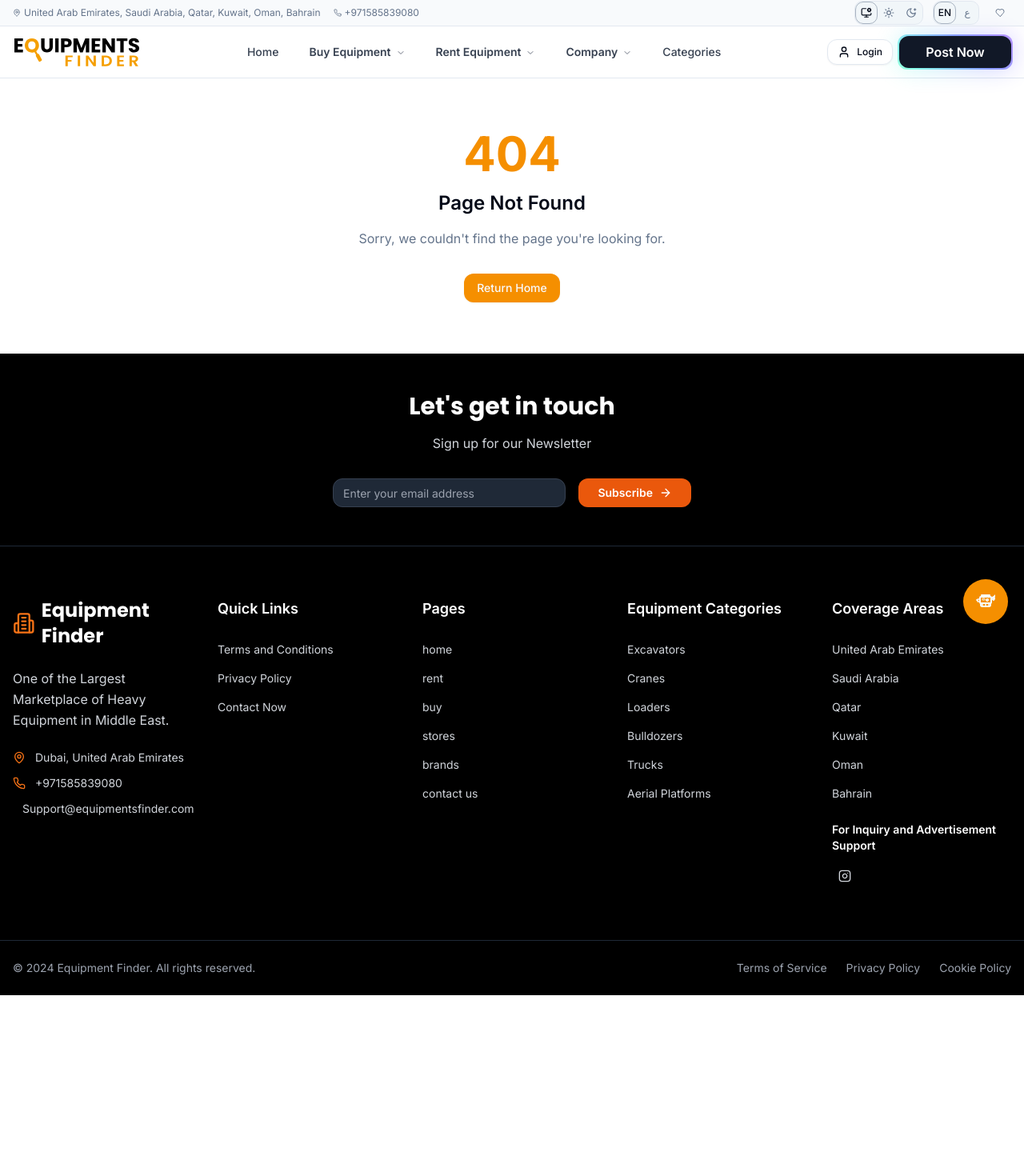
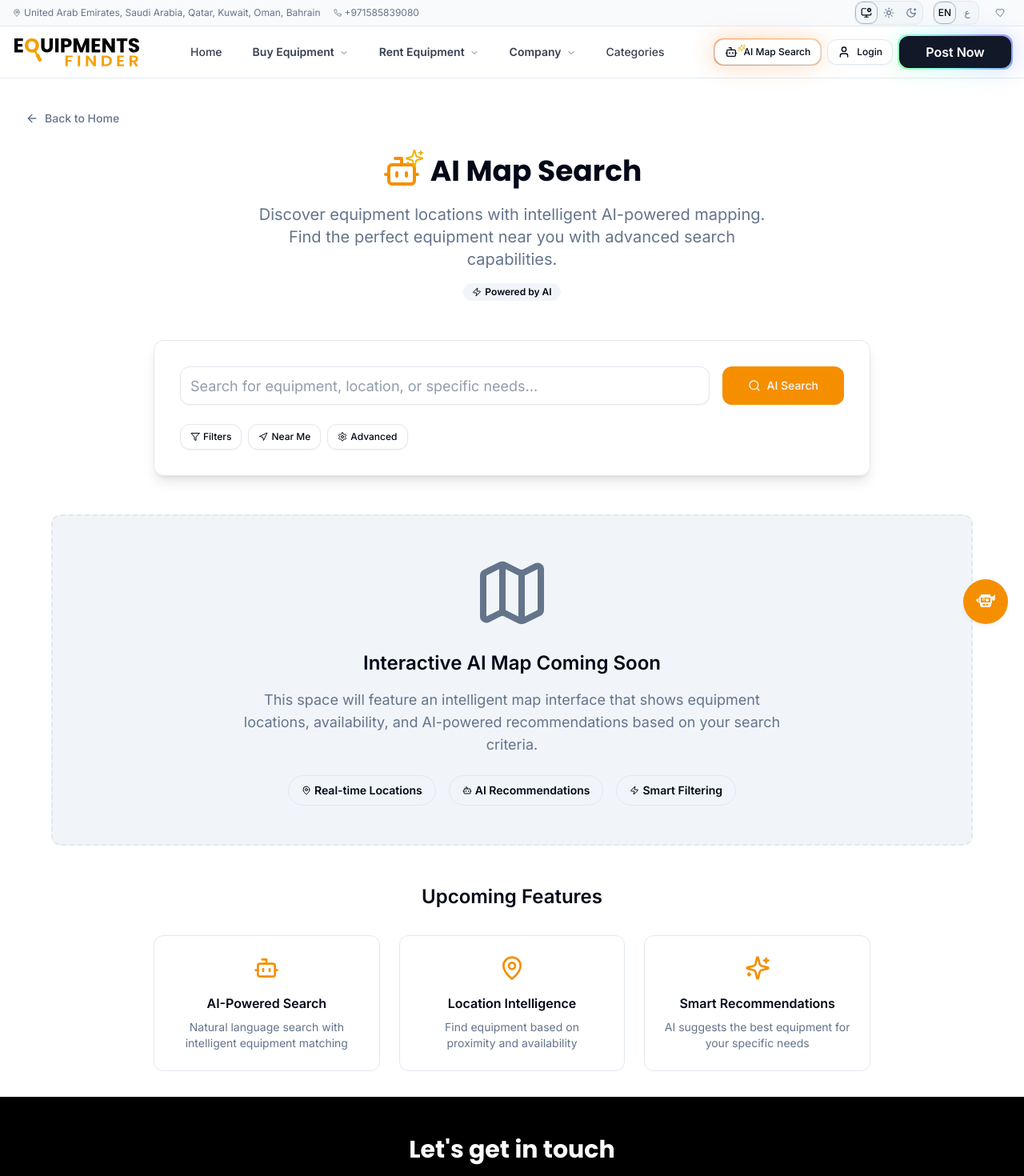
Before and after one commit to KakosoAi/ef-web, a Next.js app: page /ai-map-search in a window 1280 px wide. Before the commit this address had no page. Shown: the top 1470 px of the page at 80% size. Before the commit the page ends 1244 px from the top, so only its background shows below. Built offline with nearby package versions, Linux system fonts and the light colour scheme.

Commit message:
feat(ai-search): add ai map search page and header button
Add new AI Map Search feature with dedicated page and navigation button in header. The page includes search functionality, map placeholder, and upcoming features preview.

```diff
--- /dev/null
+++ b/app/ai-map-search/page.tsx
@@ -0,0 +1,173 @@
+'use client';
+
+import { useState } from 'react';
+import { Button } from '@/shared/ui/button';
+import { Input } from '@/shared/ui/input';
+import { Badge } from '@/shared/ui/badge';
+import {
+  MapPin,
+  Search,
+  Bot,
+  Zap,
+  Filter,
+  Settings,
+  ArrowLeft,
+  Sparkles,
+  Map,
+  Navigation,
+} from 'lucide-react';
+import Link from 'next/link';
+import Header from '@/features/layout/components/Header';
+import Footer from '@/features/layout/components/Footer';
+
+export default function AIMapSearchPage() {
+  const [searchQuery, setSearchQuery] = useState('');
+  const [isSearching, setIsSearching] = useState(false);
+
+  const handleSearch = () => {
+    setIsSearching(true);
+    // Simulate search delay
+    setTimeout(() => {
+      setIsSearching(false);
+    }, 2000);
+  };
+
+  return (
+    <div className='min-h-screen bg-background'>
+      <Header />
+
+      <main className='container mx-auto px-4 py-8'>
+        {/* Back Button */}
+        <div className='mb-6'>
+          <Button variant='ghost' asChild className='text-muted-foreground hover:text-foreground'>
+            <Link href='/' className='flex items-center space-x-2'>
+              <ArrowLeft className='h-4 w-4' />
+              <span>Back to Home</span>
+            </Link>
+          </Button>
+        </div>
+
+        {/* Header Section */}
+        <div className='text-center mb-12'>
+          <div className='flex items-center justify-center space-x-3 mb-4'>
+            <div className='relative'>
+              <Bot className='h-12 w-12 text-primary' />
+              <Sparkles className='h-6 w-6 text-yellow-500 absolute -top-1 -right-1' />
+            </div>
+            <h1 className='text-4xl font-display font-bold text-foreground'>AI Map Search</h1>
+          </div>
+          <p className='text-xl text-muted-foreground max-w-2xl mx-auto'>
+            Discover equipment locations with intelligent AI-powered mapping. Find the perfect
+            equipment near you with advanced search capabilities.
+          </p>
+          <Badge variant='secondary' className='mt-4'>
+            <Zap className='h-3 w-3 mr-1' />
+            Powered by AI
+          </Badge>
+        </div>
+
+        {/* Search Section */}
+        <div className='max-w-4xl mx-auto mb-12'>
+          <div className='bg-card rounded-xl border border-border p-8 shadow-lg'>
+            <div className='flex flex-col md:flex-row gap-4 mb-6'>
+              <div className='flex-1'>
+                <Input
+                  placeholder='Search for equipment, location, or specific needs...'
+                  value={searchQuery}
+                  onChange={e => setSearchQuery(e.target.value)}
+                  className='h-12 text-lg'
+                />
+              </div>
+              <Button onClick={handleSearch} disabled={isSearching} className='h-12 px-8'>
+                {isSearching ? (
+                  <>
+                    <div className='animate-spin rounded-full h-4 w-4 border-b-2 border-white mr-2' />
+                    Searching...
+                  </>
+                ) : (
+                  <>
+                    <Search className='h-4 w-4 mr-2' />
+                    AI Search
+                  </>
+                )}
+              </Button>
+            </div>
+
+            <div className='flex flex-wrap gap-2'>
+              <Button variant='outline' size='sm'>
+                <Filter className='h-3 w-3 mr-1' />
+                Filters
+              </Button>
+              <Button variant='outline' size='sm'>
+                <Navigation className='h-3 w-3 mr-1' />
+                Near Me
+              </Button>
+              <Button variant='outline' size='sm'>
+                <Settings className='h-3 w-3 mr-1' />
+                Advanced
+              </Button>
+            </div>
+          </div>
+        </div>
+
+        {/* Map Placeholder */}
+        <div className='max-w-6xl mx-auto mb-12'>
+          <div className='bg-muted rounded-xl border-2 border-dashed border-border p-12 text-center'>
+            <Map className='h-24 w-24 text-muted-foreground mx-auto mb-6' />
+            <h3 className='text-2xl font-semibold text-foreground mb-4'>
+              Interactive AI Map Coming Soon
+            </h3>
+            <p className='text-muted-foreground text-lg mb-6 max-w-2xl mx-auto'>
+              This space will feature an intelligent map interface that shows equipment locations,
+              availability, and AI-powered recommendations based on your search criteria.
+            </p>
+            <div className='flex flex-wrap justify-center gap-4'>
+              <Badge variant='outline' className='text-sm py-2 px-4'>
+                <MapPin className='h-3 w-3 mr-1' />
+                Real-time Locations
+              </Badge>
+              <Badge variant='outline' className='text-sm py-2 px-4'>
+                <Bot className='h-3 w-3 mr-1' />
+                AI Recommendations
+              </Badge>
+              <Badge variant='outline' className='text-sm py-2 px-4'>
+                <Zap className='h-3 w-3 mr-1' />
+                Smart Filtering
+              </Badge>
+            </div>
+          </div>
+        </div>
+
+        {/* Features Preview */}
+        <div className='max-w-4xl mx-auto'>
+          <h2 className='text-2xl font-semibold text-center mb-8'>Upcoming Features</h2>
+          <div className='grid grid-cols-1 md:grid-cols-3 gap-6'>
+            <div className='bg-card rounded-lg border border-border p-6 text-center'>
+              <Bot className='h-8 w-8 text-primary mx-auto mb-4' />
+              <h3 className='font-semibold mb-2'>AI-Powered Search</h3>
+              <p className='text-sm text-muted-foreground'>
+                Natural language search with intelligent equipment matching
+              </p>
+            </div>
+            <div className='bg-card rounded-lg border border-border p-6 text-center'>
+              <MapPin className='h-8 w-8 text-primary mx-auto mb-4' />
+              <h3 className='font-semibold mb-2'>Location Intelligence</h3>
+              <p className='text-sm text-muted-foreground'>
+                Find equipment based on proximity and availability
+              </p>
+            </div>
+            <div className='bg-card rounded-lg border border-border p-6 text-center'>
+              <Sparkles className='h-8 w-8 text-primary mx-auto mb-4' />
+              <h3 className='font-semibold mb-2'>Smart Recommendations</h3>
+              <p className='text-sm text-muted-foreground'>
+                AI suggests the best equipment for your specific needs
+              </p>
+            </div>
+          </div>
+        </div>
+      </main>
+
+      <Footer />
+    </div>
+  );
+}
--- a/src/features/layout/components/Header.tsx
+++ b/src/features/layout/components/Header.tsx
@@ -4,7 +4,7 @@ import { memo } from 'react';
 import Link from 'next/link';
 import { Button } from '@/shared/ui/button';
 import { RainbowButton } from '@/shared/ui/rainbow-borders-button';
-import { MapPin, Phone, User, Heart, ChevronDown } from 'lucide-react';
+import { MapPin, Phone, User, Heart, ChevronDown, Bot, Sparkles } from 'lucide-react';
 import Image from 'next/image';
 import { siteConfig, contactInfo } from '@/shared/constants';
 import { ToggleTheme } from '@/shared/ui/toggle-theme';
@@ -72,6 +72,20 @@ const Header = memo(() => {
             <Button
               variant='outline'
               size='sm'
+              className='hidden md:flex border-border text-foreground hover:bg-muted relative ai-glow'
+              asChild
+            >
+              <Link href='/ai-map-search'>
+                <div className='relative'>
+                  <Bot className='h-4 w-4 mr-2' />
+                  <Sparkles className='h-2.5 w-2.5 text-yellow-500 absolute -top-0.5 -right-0.5' />
+                </div>
+                AI Map Search
+              </Link>
+            </Button>
+            <Button
+              variant='outline'
+              size='sm'
               className='hidden md:flex border-border text-foreground hover:bg-muted'
             >
               <User className='h-4 w-4 mr-2' />
```
